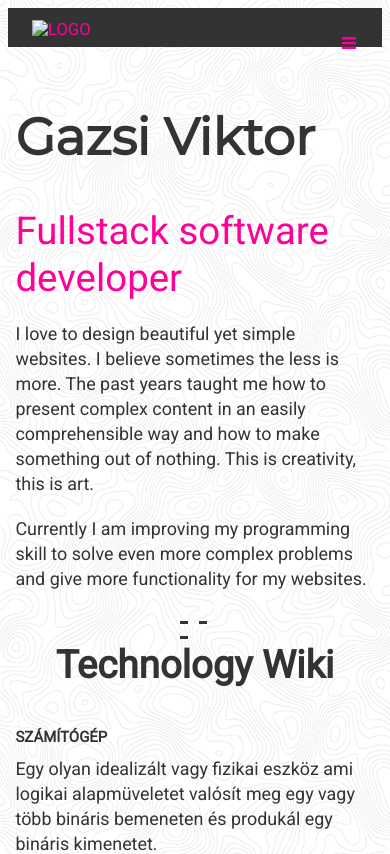
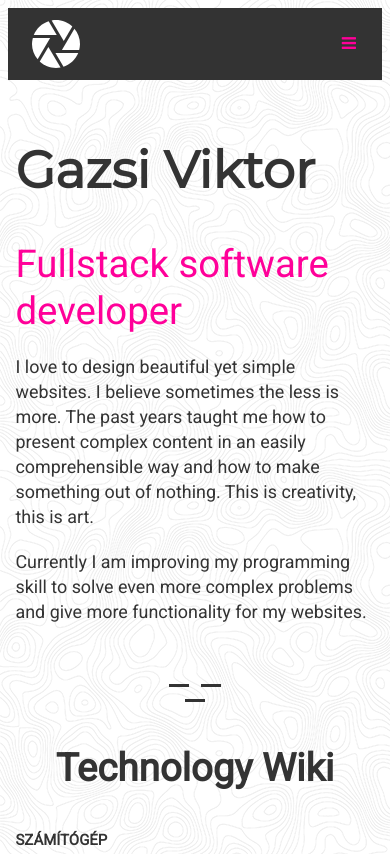
Before and after one commit to Beltorion/Beltorion, a plain HTML site: page index.html in a window 390 px wide. Shown: the top 854 px of the page. Drawn offline with Linux system fonts and the light colour scheme.

Commit message:
menu and divider change

```diff
--- a/index.html
+++ b/index.html
@@ -17,14 +17,15 @@
         <div class="container">
 
             <div>
-                <a class="logo" href="index.html#"><img src="/myFirstWebsite\assets\aperture.svg" width="48px"
+                <a class="logo" href="index.html#"><img src="assets\aperture.svg" width="48px"
                         alt="logo" />
             </div>
 
             <div class="menu">
                 <a href="index.html#">Home</a>
-                <a href="#">About</a>
-                <a href="#">Contact Me</a>
+                <a href="#wiki">Wiki</a>
+                <a href="https://github.com/Beltorion" target="_blank">Github</a>
+                <a href="https://www.linkedin.com/in/viktor-gazsi-20b221ab/" target="_blank">Linkedin</a>
                 <a href="javascript:void(0);" class="icon" onclick="myFunction()">
                     <i class="fa fa-bars"></i>
                 </a>
@@ -50,7 +51,7 @@
 
     </div>
     <section>
-        <h2>Technology Wiki</h2>
+        <h2 id="wiki">Technology Wiki</h2>
         <h3>Számítógép</h3>
         <p>Egy olyan idealizált vagy fizikai eszköz ami logikai alapmüveletet valósít meg egy vagy több bináris
             bemeneten és produkál egy bináris kimenetet.</p>
--- a/styles.css
+++ b/styles.css
@@ -87,15 +87,17 @@ p{
 }
 .divider {
 
-    width: 10%;
+    width: 20%;
     margin: auto;
+    text-align: center;
   }
 
   .line {
 border-top: 3px solid;
-padding: 0px 4px;
+padding: 0px 10px;
 margin: 0px 4px;
 display: inline-block;
+
   }
 
 footer {
@@ -160,6 +162,14 @@ footer{
 .footerContainer{
     width: auto;
 
+}
+
+.divider {
+
+  width: 20%;
+  margin: auto;
+  text-align: center;
+  padding: 30px 0px 40px;
 }
 
 }
```
